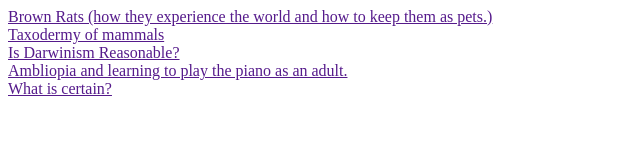
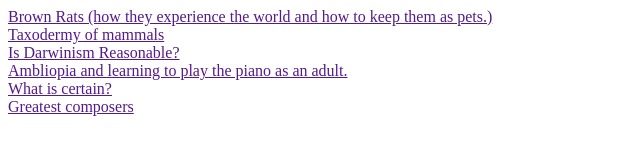
Before and after one commit to hocuspocus-dev/hocuspocus-dev.github.io, a plain HTML site: page index.html in a window 1280 px wide. Shown: the whole page, without its empty margins (0-640 px from the left). Drawn offline with Linux system fonts and the light colour scheme.

Commit message:
Update index.html

```diff
--- a/index.html
+++ b/index.html
@@ -5,5 +5,6 @@
     <a href="">Is Darwinism Reasonable?</a><br>
     <a href="">Ambliopia and learning to play the piano as an adult.</a><br>
     <a href="">What is certain?</a><br>
+    <a href="">Greatest composers</a>
   </body>
 </html>
```
